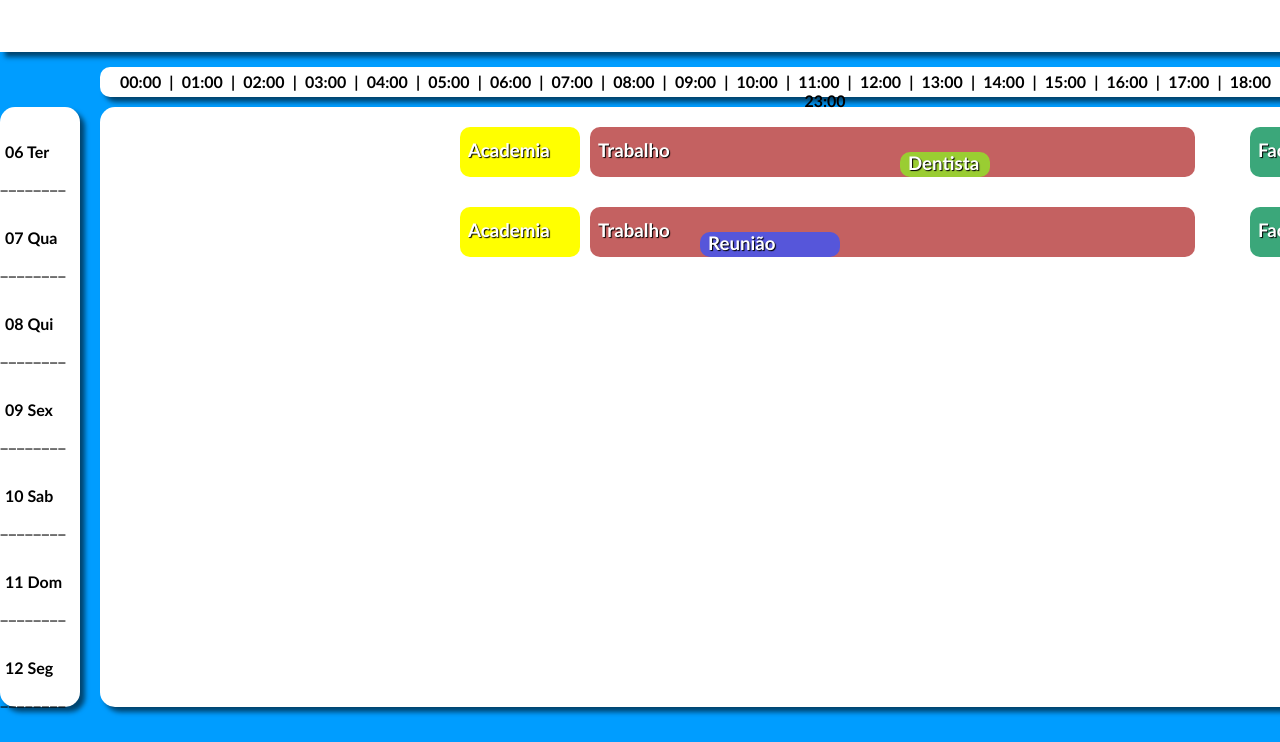
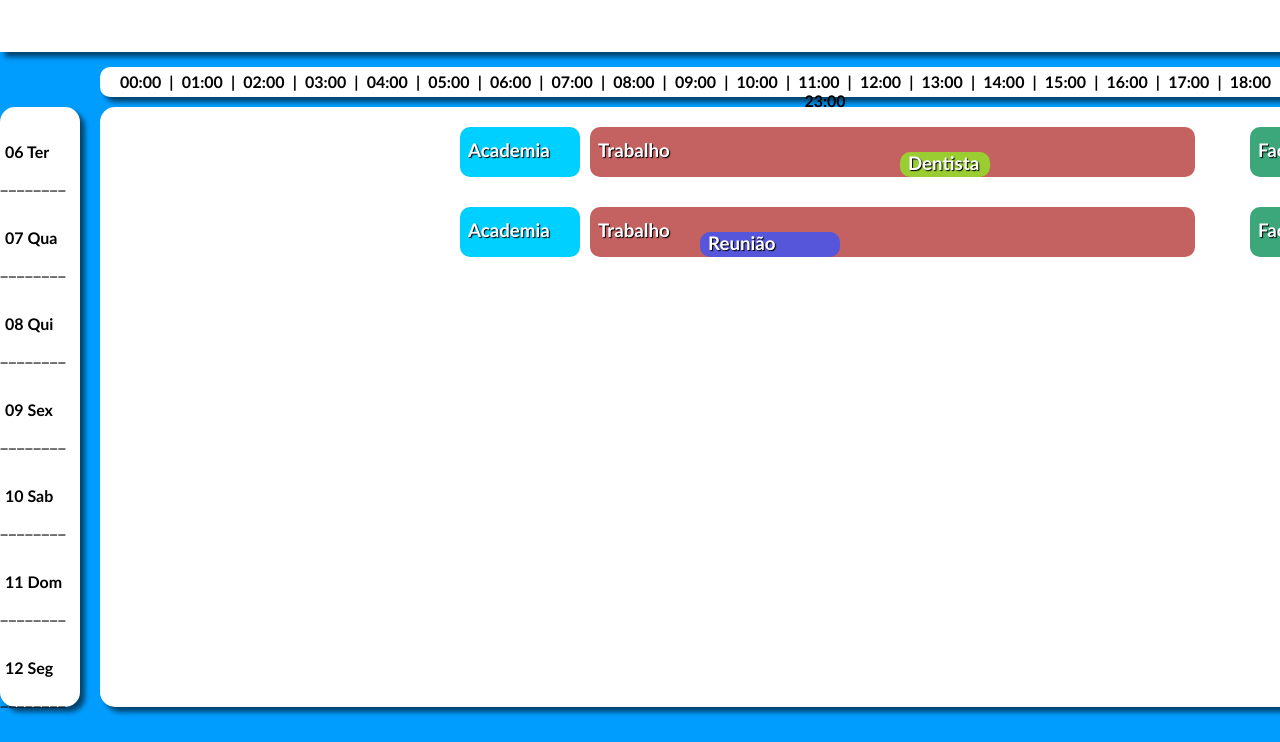
Before and after one commit to PauloGottardi/projetomyschedule, a plain HTML site: page Joao/dia.html in a window 1280 px wide. Shown: the part 58-800 px from the top of the page. Drawn offline with Linux system fonts and the light colour scheme.

Commit message:
atualização

```diff
--- a/Joao/style.css
+++ b/Joao/style.css
@@ -216,7 +216,7 @@ h3{
 .c3terça{
     width: 120px;
     height: 50px;
-    background-color: yellow;
+    background-color: rgb(0, 208, 255);
     border-radius: 10px;
     position: relative;
     top: -55px;
@@ -263,7 +263,7 @@ h3{
 .c4quarta{
     width: 120px;
     height: 50px;
-    background-color: yellow;
+    background-color: rgb(0, 208, 255);
     border-radius: 10px;
     position: relative;
     top: -200px;
```
